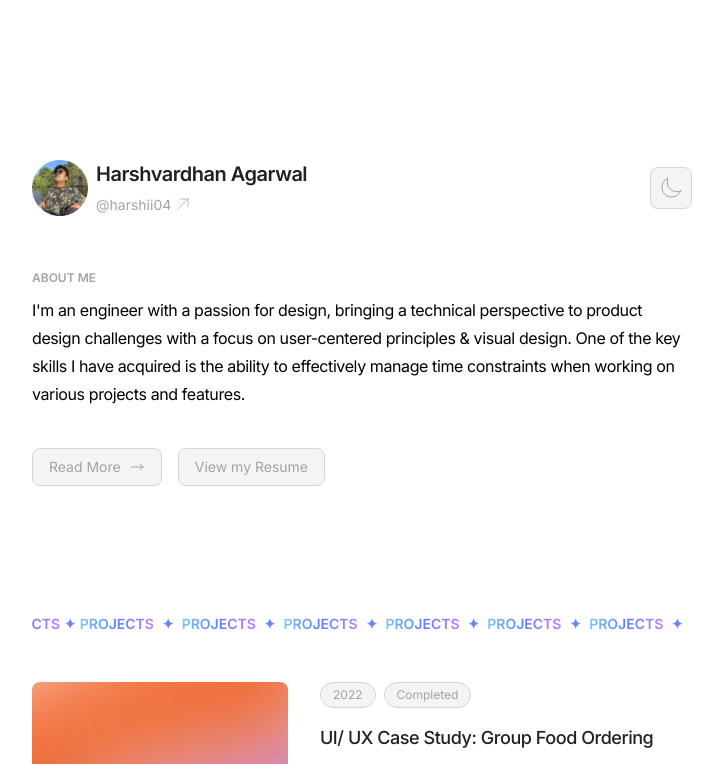
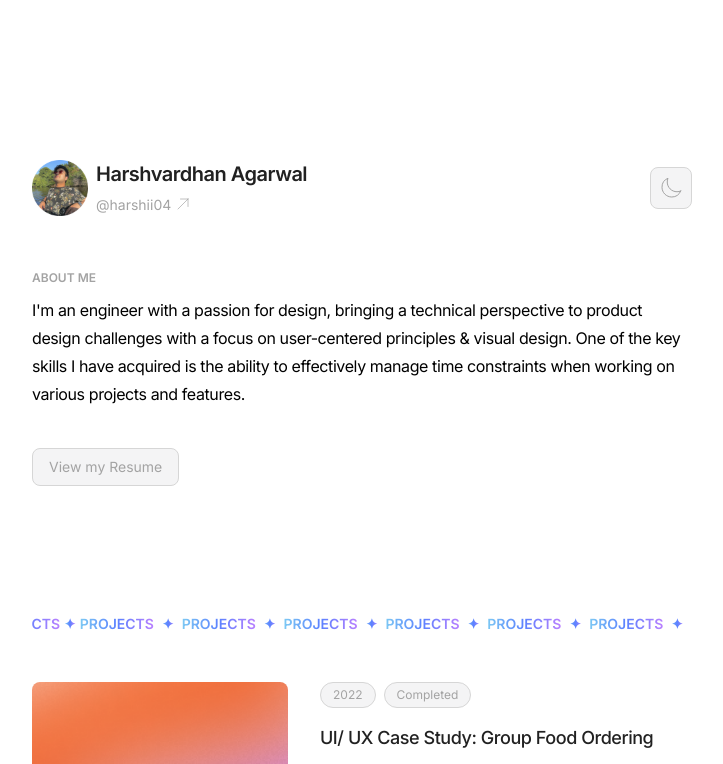
Before and after one commit to harshii04/harsh_portfolio, a Next.js app: page / in a window 1280 px wide. Shown: the top 764 px of the page, without its empty margins (278-1001 px from the left). Built offline with nearby package versions, Linux system fonts and the light colour scheme.

Commit message:
Made the data dynamic

```diff
--- a/components/HeroDesc.js
+++ b/components/HeroDesc.js
@@ -34,7 +34,7 @@ const HeroDesc = () => {
         </div>
       </div>
       <div className="flex gap-4">
-        <Link href="/about">
+        {/* <Link href="/about">
           <IconBtnRight
             textLabel="Read More"
             icon={
@@ -54,7 +54,7 @@ const HeroDesc = () => {
               </svg>
             }
           />
-        </Link>
+        </Link> */}
         <Link href="https://drive.google.com/file/d/16s3t69Xo9xH25xyEwG79vnf2P40uAFYg/view?usp=sharing">
           <Btn textLabel="View my Resume" />
         </Link>
```
